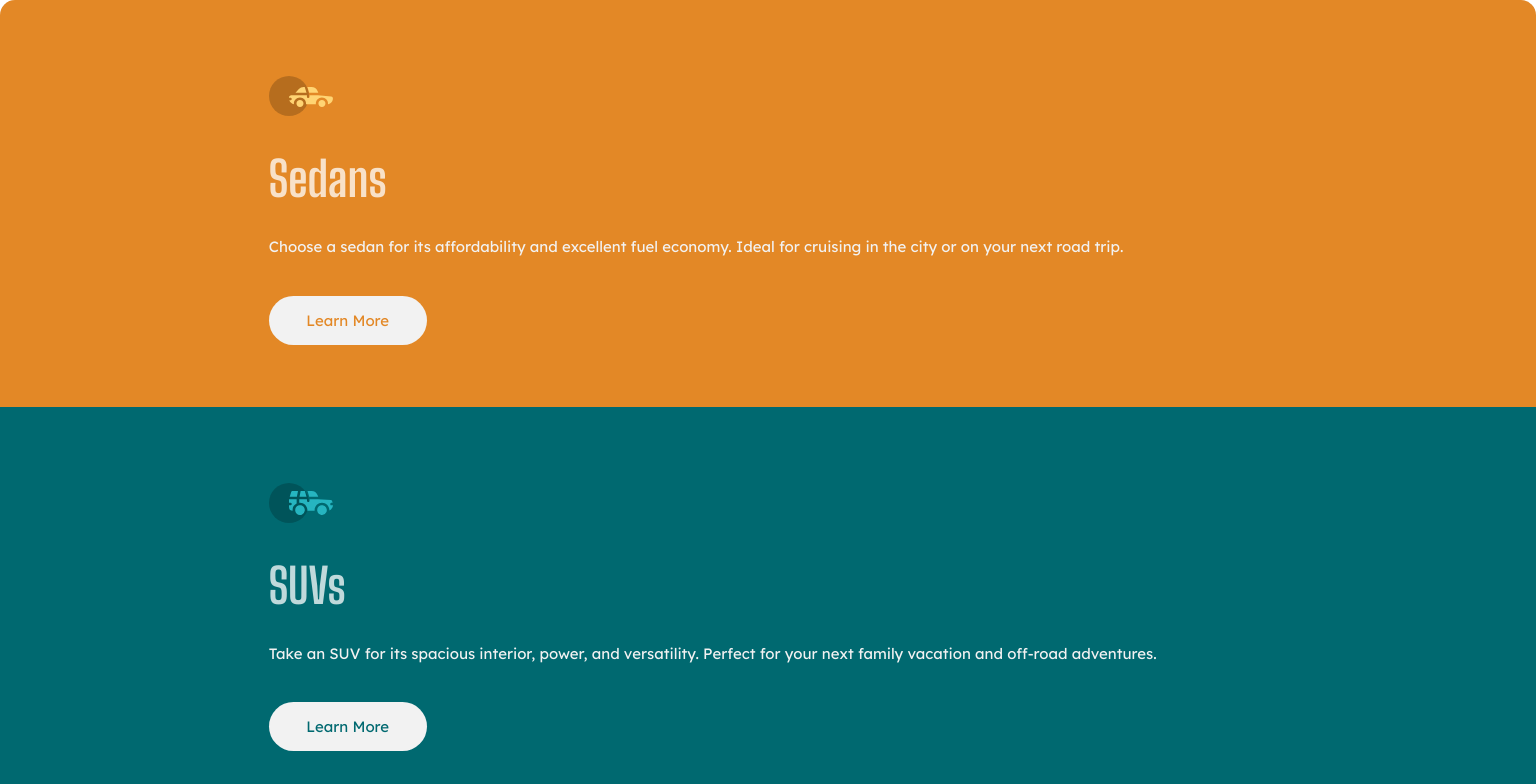
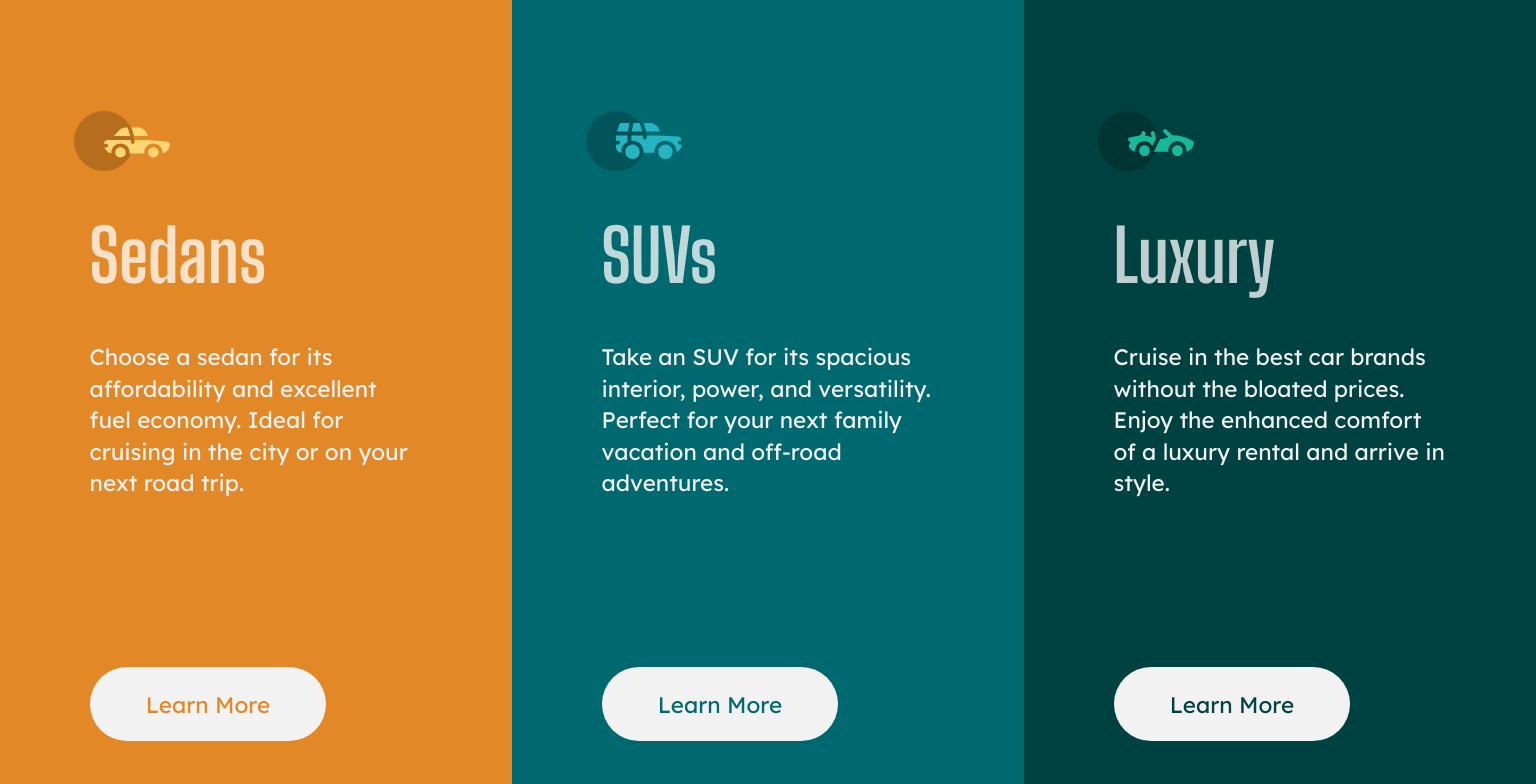
Before and after one commit to Raelinda/3--column-preview-card-component-main, a plain HTML site: page index.html in a window 1536 px wide. Shown: the top 784 px of the page. Drawn offline with Linux system fonts and the light colour scheme.

Commit message:
Styled desktop

```diff
--- a/index.html
+++ b/index.html
@@ -14,13 +14,15 @@
 
   <body>
 
+    <div class="flex-container">
       <section class="section-one">
         <div class="container">
           <img src="/images/icon-sedans.svg" alt="icon of a sedan">
           <h1 class="card__title">Sedans</h1>
           <p class="card__text">Choose a sedan for its affordability and excellent fuel economy. Ideal for cruising in the city
             or on your next road trip.</p>
-        <div class="card__btn"><a href="#" class="card__link card__link--section-one">Learn More</a></div>
+          <div class="card__btn"><a href="#" class="card__link card__link--section-one">Learn More</a>
+          </div>
         </div>
       </section>
 
@@ -43,8 +45,11 @@
           <div class="card__btn"><a href="#" class="card__link card__link--section-three">Learn More</a></div>
         </div>
       </section>
+    </div>
 
-    <div class="attribution">
+
+
+    </div>ss="attribution">
     Challenge by <a href="https://www.frontendmentor.io?ref=challenge" target="_blank">Frontend Mentor</a>.
     Coded by <a href="https://github.com/Raelinda">Raelinda Woad</a>.
     </div>
--- a/style.css
+++ b/style.css
@@ -90,6 +90,7 @@ h1 {
 .card__link--section-two {
   color: var(--dark-cyan);
 }
+
 .card__link--section-two:hover,
 .card__link--section-two:focus {
   background: var(--dark-cyan);
@@ -101,6 +102,7 @@ h1 {
 .card__link--section-three {
   color: var(--very-dark-cyan);
 }
+
 .card__link--section-three:hover,
 .card__link--section-three:focus {
   background: var(--very-dark-cyan);
@@ -144,10 +146,43 @@ section {
 /*=============
 Media Queries
 =============== */
-@media screen and (min-width: 375px) {}
+@media screen and (min-width: 775px) {
 
-@media screen and (min-width: 1440px) {}
+  .flex-container {
+    display: flex;
+    align-items: center;
+  }
 
+  section {
+    min-height: 100vh;
+    width: 100%;
+    padding: 0;
+  }
+  .section-one, .section-three {
+    border-radius: 0;
+  }
+
+.card__text {
+  margin-bottom: 8em;
+}
+  .card__btn {
+    position: absolute;
+    bottom: 10vh;
+
+  }
+
+}
+@media screen and (min-width: 1440px) {
+  body {
+        font-size: 22.5px;
+  }
+img {
+  transform: scale(1.5);
+}
+h1 {
+  font-size: 4.5rem;
+}
+}
 /*=============
 Attributions
 =============== */
```
Lines whose indentation alone changed are shown as unchanged.
